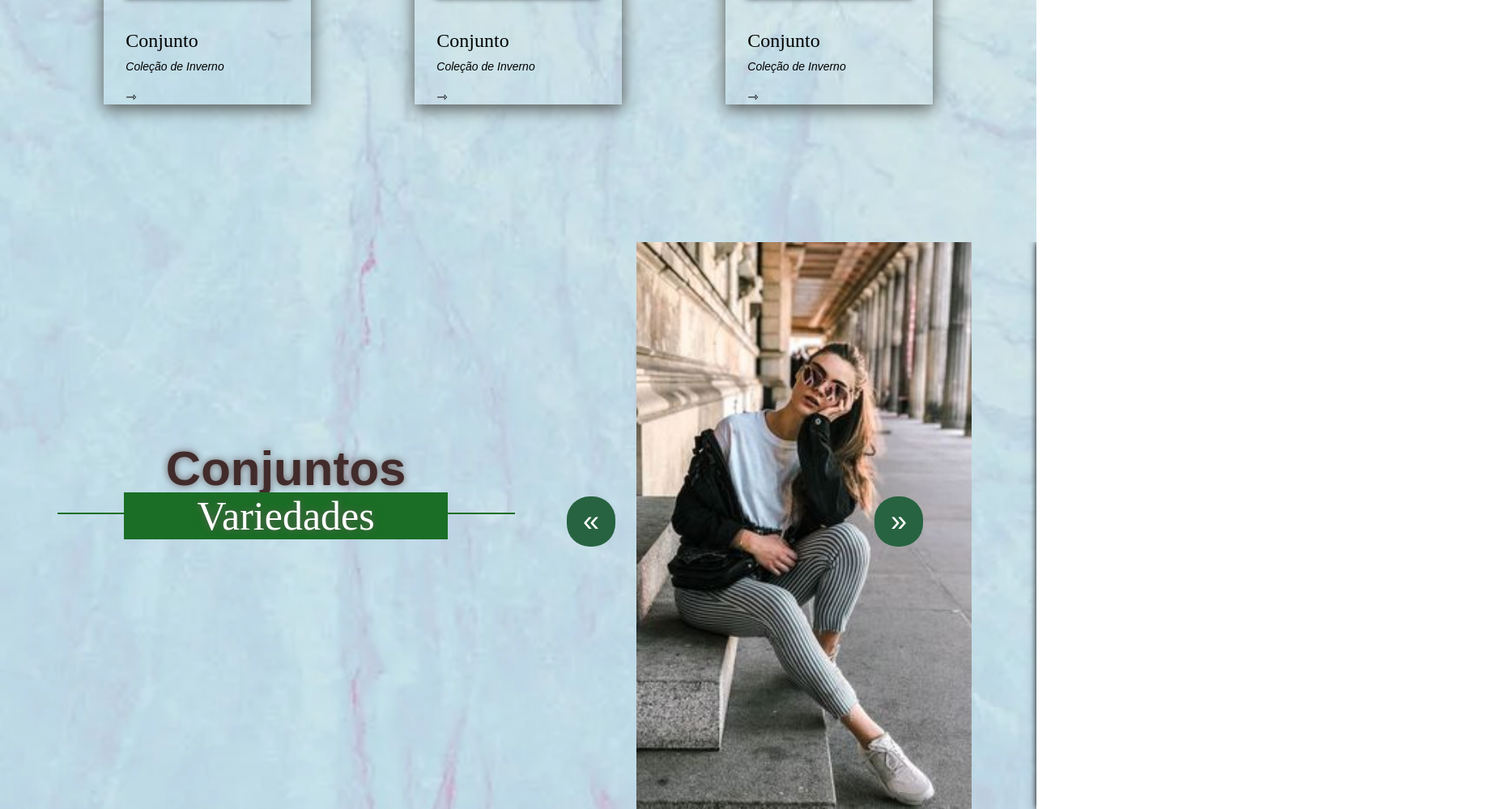
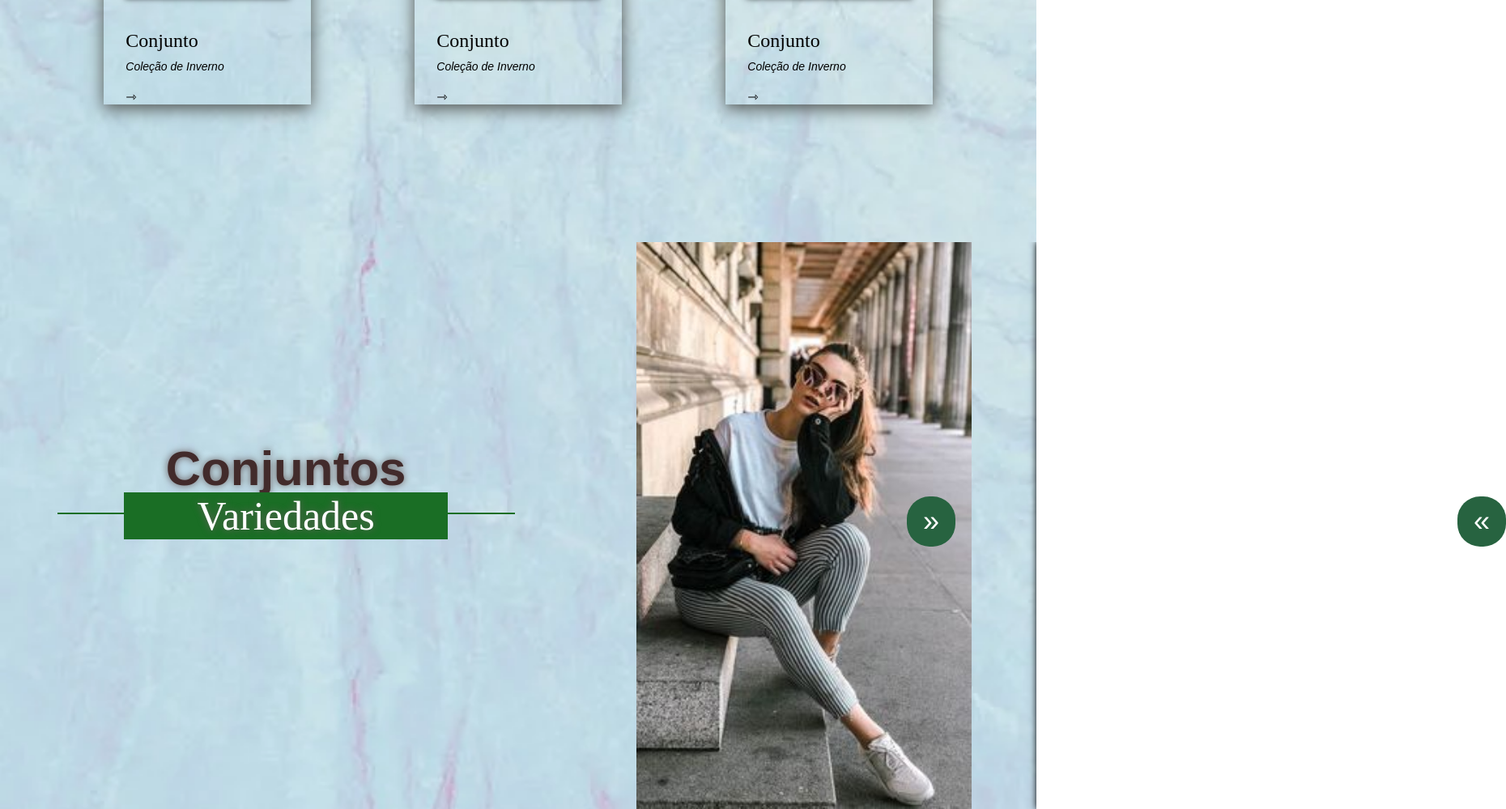
Before and after one commit to RobsonMedeiros12/RobsonMedeiros12, a plain HTML site: page index.html in a window 1280 px wide. Shown: the part 2599-3598 px from the top of the page at 81% size, 1860 px wide, since content can reach past the window. Drawn offline with nearby package versions, Linux system fonts and the light colour scheme.

Commit message:
ponteiros ajustados

```diff
--- a/style.css
+++ b/style.css
@@ -512,11 +512,11 @@ border: 1px solid white;
   }
 
   .prev {
-    left: 700px;
+    left: 1800px;
   }
 
   .next {
-    right: 140px;
+    right: 100px;
   }
   .pd {
     top: 8000px;
```
